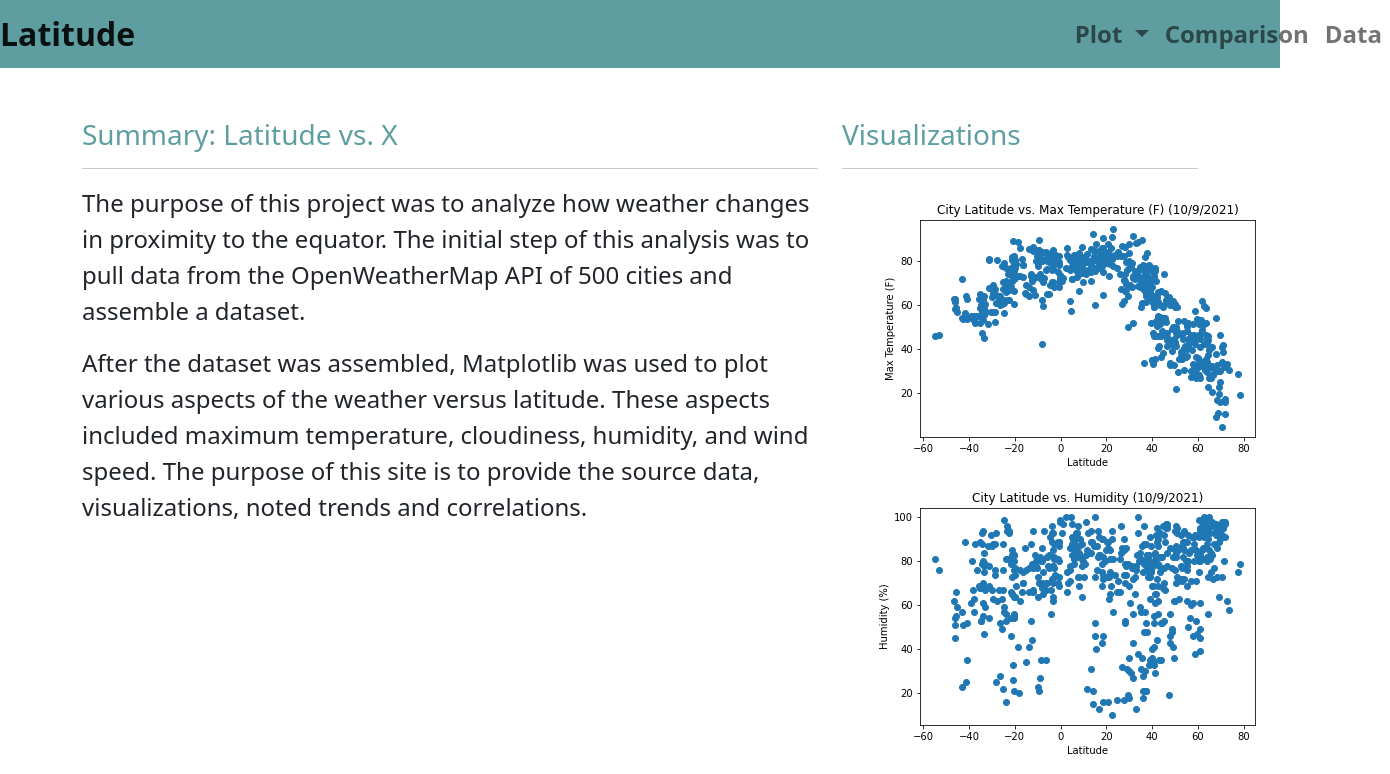
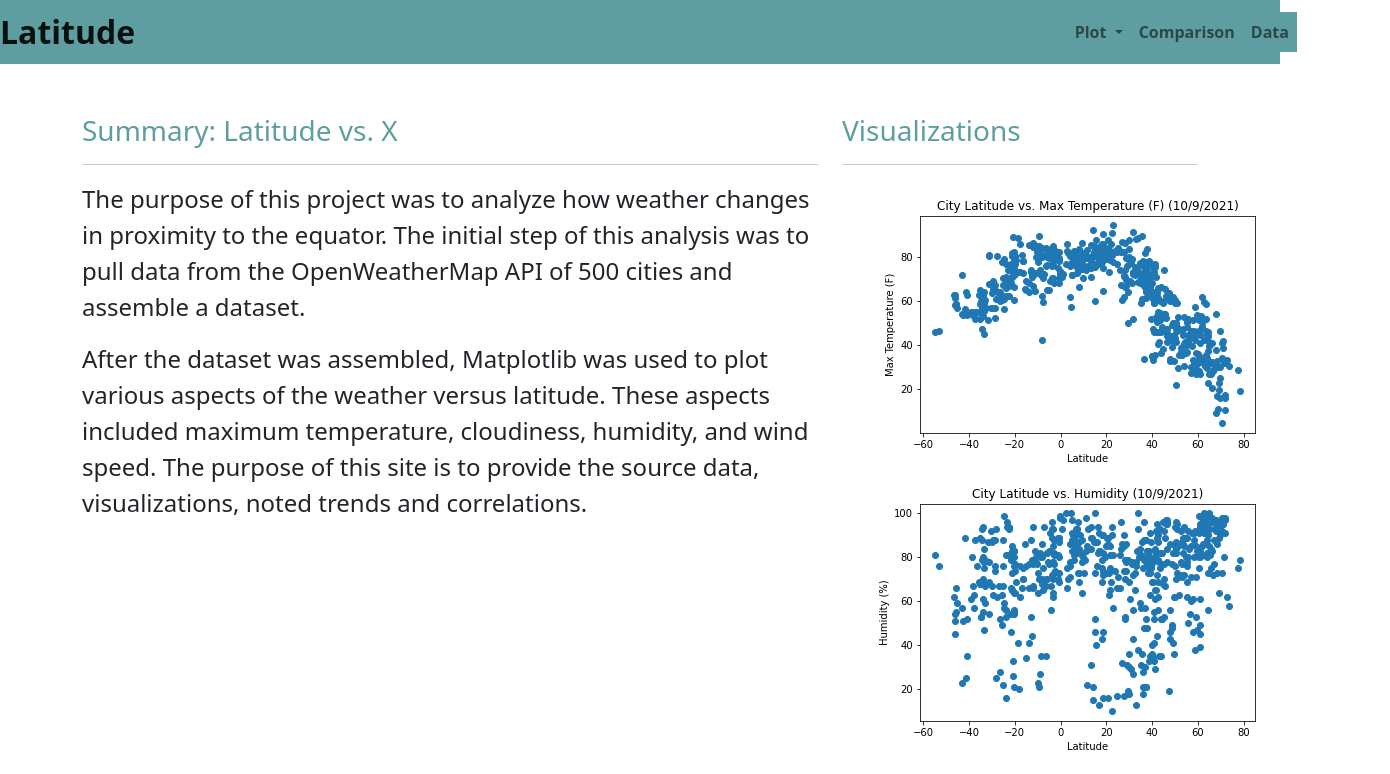
Before and after one commit to aasthana87/Web-Design-Challenge, a plain HTML site: page index.html in a window 1280 px wide. Shown: the top 774 px of the page, 1390 px wide, since content can reach past the window. Drawn offline with nearby package versions, Linux system fonts and the light colour scheme.

Commit message:
Homework 11 Upload w/style edits

```diff
--- a/style.css
+++ b/style.css
@@ -7,10 +7,13 @@
 .navbar-brand {
     font-weight: bold;
     font-size:xx-large;
+    background-color: cadetblue;
 }
 
 .nav-item {
-    font-size:x-large;
+    font-size:medium;
+    align-content: left;
+    background-color: cadetblue;
 }
 
 
```
